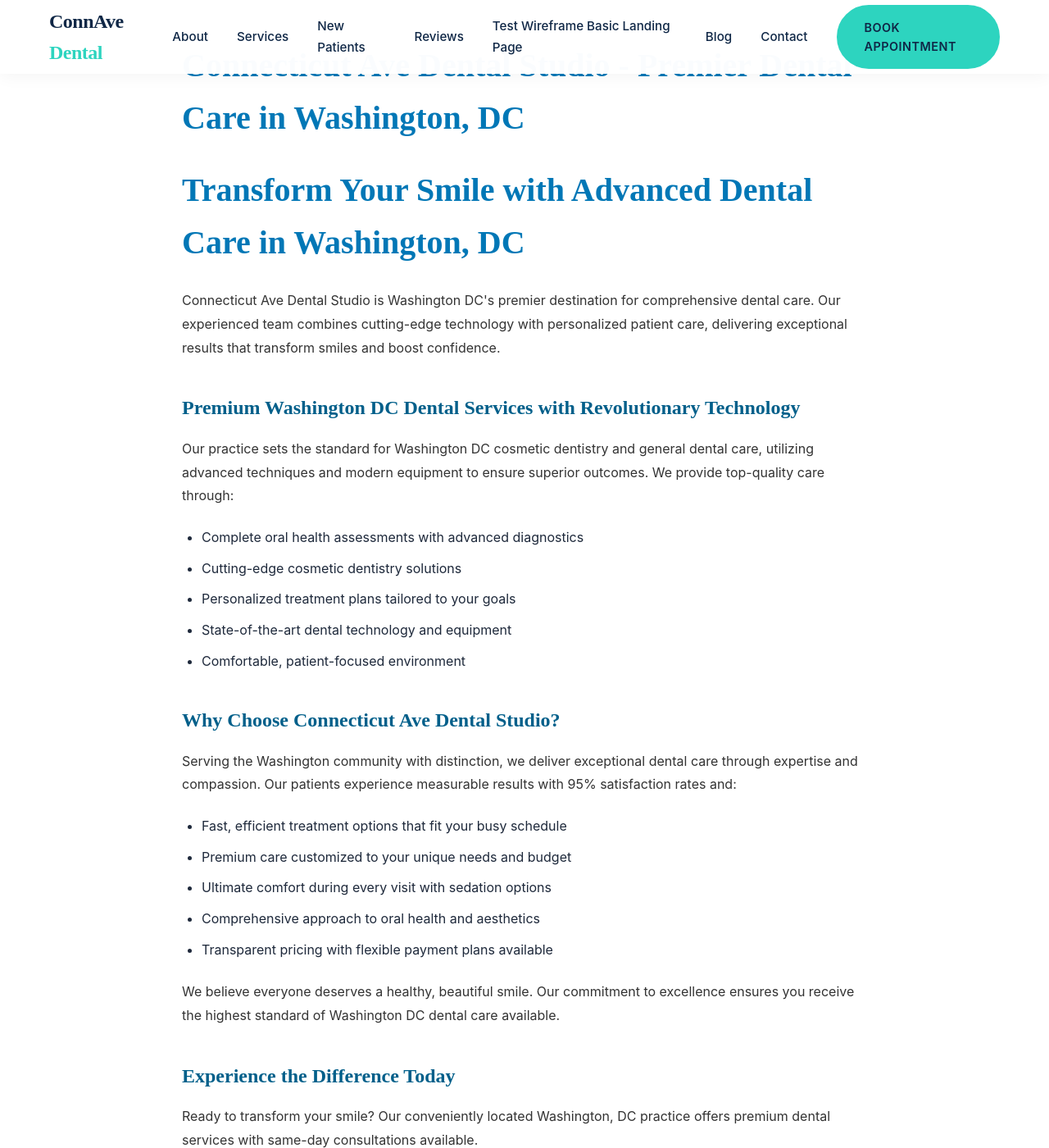
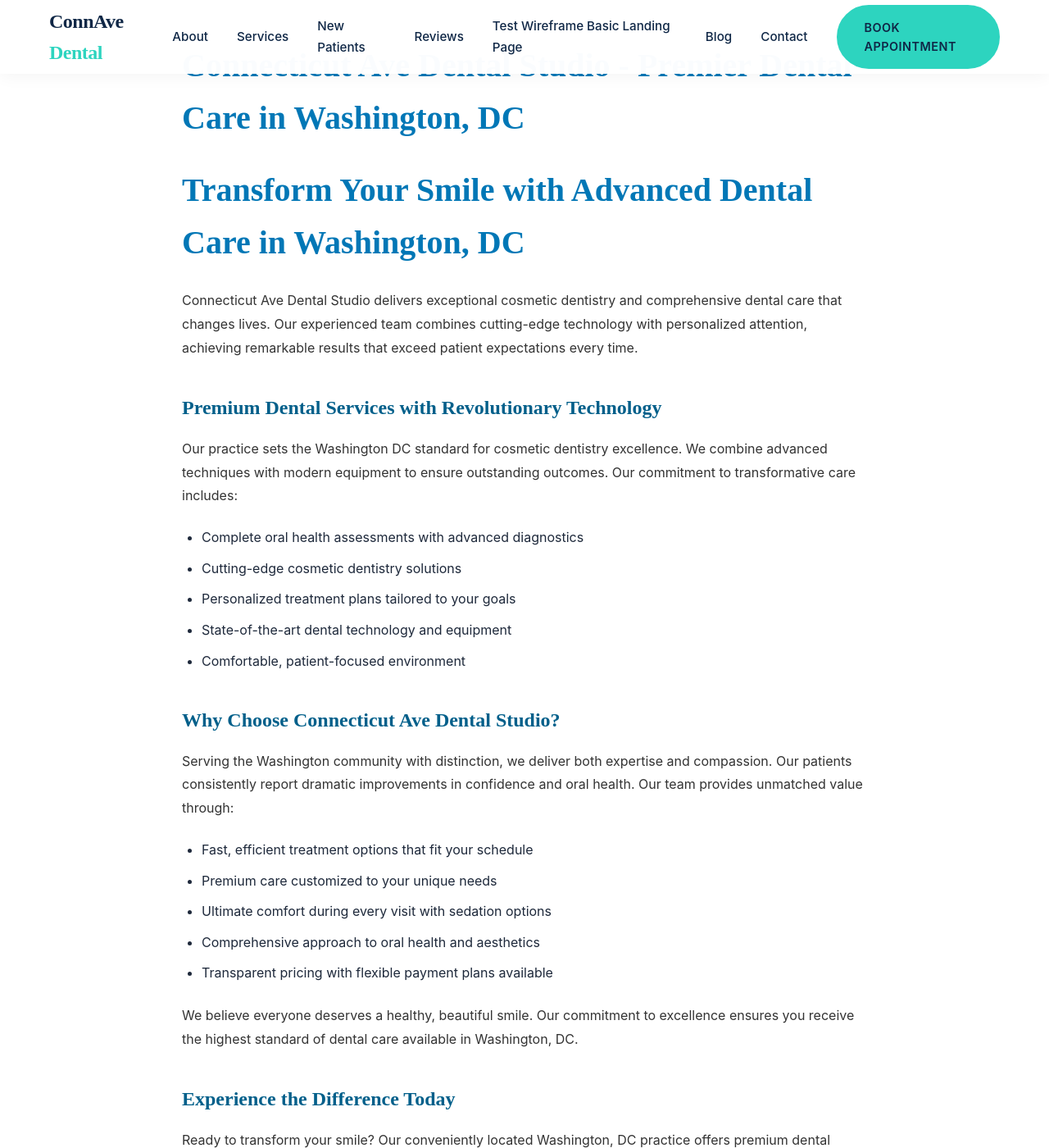
Before and after one commit to asquitt/asquitt.github.io, a Jekyll site: the page test-design-generation---landing-page.html, which Jekyll copies as it is, in a window 1280 px wide and 1400 px high. Shown: the whole window at 82% size. Built offline with Jekyll 4.4.1, drawn with Linux system fonts in a browser that asks for light colours; some of the changed text lies outside the part shown.

```diff
--- a/test-design-generation---landing-page.html
+++ b/test-design-generation---landing-page.html
@@ -300,9 +300,9 @@
     <main class="page-content">
         <h1>Connecticut Ave Dental Studio - Premier Dental Care in Washington, DC</h1>
         <h1>Transform Your Smile with Advanced Dental Care in Washington, DC</h1>
-<p>Connecticut Ave Dental Studio is Washington DC's premier destination for comprehensive dental care. Our experienced team combines cutting-edge technology with personalized patient care, delivering exceptional results that transform smiles and boost confidence.</p>
-<h2>Premium Washington DC Dental Services with Revolutionary Technology</h2>
-<p>Our practice sets the standard for Washington DC cosmetic dentistry and general dental care, utilizing advanced techniques and modern equipment to ensure superior outcomes. We provide top-quality care through:</p>
+<p>Connecticut Ave Dental Studio delivers exceptional cosmetic dentistry and comprehensive dental care that changes lives. Our experienced team combines cutting-edge technology with personalized attention, achieving remarkable results that exceed patient expectations every time.</p>
+<h2>Premium Dental Services with Revolutionary Technology</h2>
+<p>Our practice sets the Washington DC standard for cosmetic dentistry excellence. We combine advanced techniques with modern equipment to ensure outstanding outcomes. Our commitment to transformative care includes:</p>
 <ul>
 <li>Complete oral health assessments with advanced diagnostics</li>
 <li>Cutting-edge cosmetic dentistry solutions</li>
@@ -311,19 +311,19 @@
 <li>Comfortable, patient-focused environment</li>
 </ul>
 <h2>Why Choose Connecticut Ave Dental Studio?</h2>
-<p>Serving the Washington community with distinction, we deliver exceptional dental care through expertise and compassion. Our patients experience measurable results with 95% satisfaction rates and:</p>
+<p>Serving the Washington community with distinction, we deliver both expertise and compassion. Our patients consistently report dramatic improvements in confidence and oral health. Our team provides unmatched value through:</p>
 <ul>
-<li>Fast, efficient treatment options that fit your busy schedule</li>
-<li>Premium care customized to your unique needs and budget</li>
+<li>Fast, efficient treatment options that fit your schedule</li>
+<li>Premium care customized to your unique needs</li>
 <li>Ultimate comfort during every visit with sedation options</li>
 <li>Comprehensive approach to oral health and aesthetics</li>
 <li>Transparent pricing with flexible payment plans available</li>
 </ul>
-<p>We believe everyone deserves a healthy, beautiful smile. Our commitment to excellence ensures you receive the highest standard of Washington DC dental care available.</p>
+<p>We believe everyone deserves a healthy, beautiful smile. Our commitment to excellence ensures you receive the highest standard of dental care available in Washington, DC.</p>
 <h2>Experience the Difference Today</h2>
 <p>Ready to transform your smile? Our conveniently located Washington, DC practice offers premium dental services with same-day consultations available.</p>
-<p>Don't wait to invest in your oral health and confidence. New patients receive a complimentary consultation this month – limited availability.</p>
-<strong>Call now to secure your free consultation and discover how we can help you achieve the smile you've always wanted. Transform your confidence in just one visit.</strong>
+<p>Don't wait to invest in your oral health and confidence. New patients receive a complimentary consultation this month.</p>
+<strong>Contact us today to schedule your free consultation and discover your smile transformation potential. Limited-time offer - call now!</strong>
     </main>
     <footer>
 <div class="container">
```
